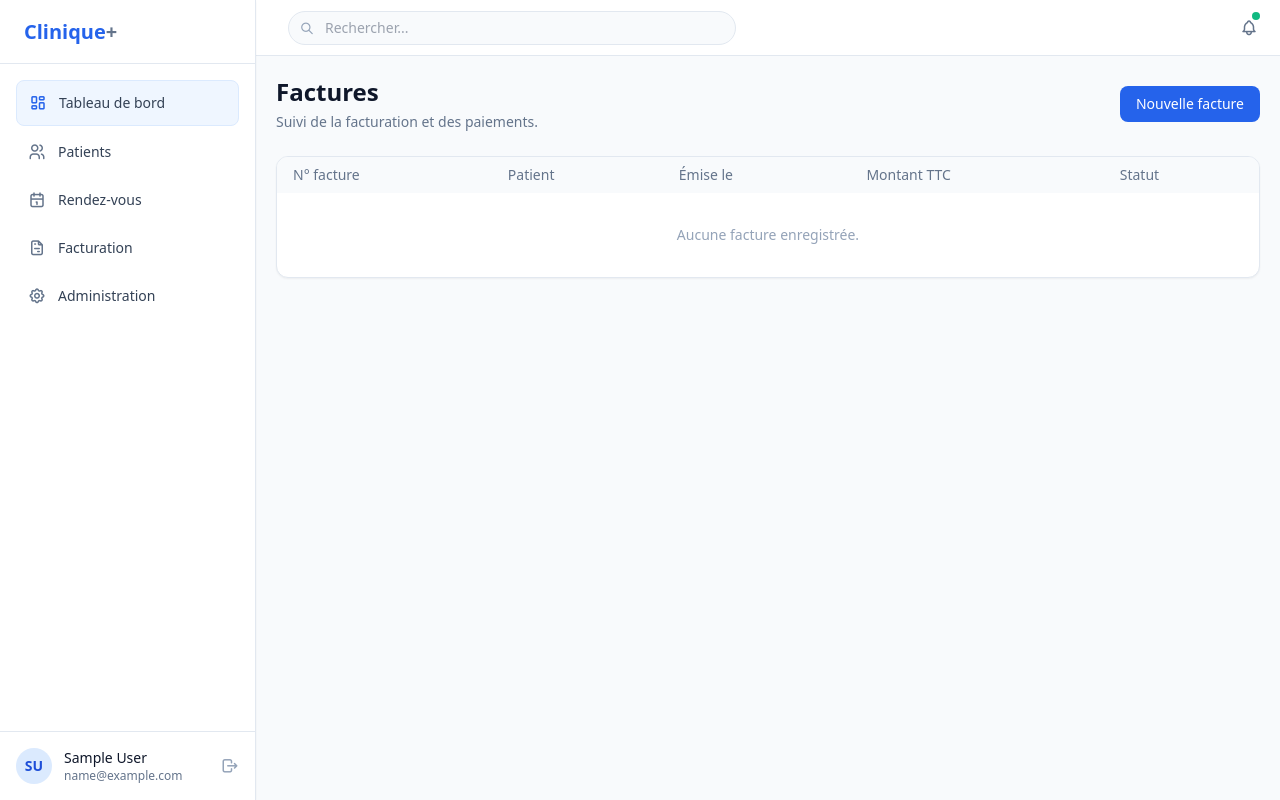
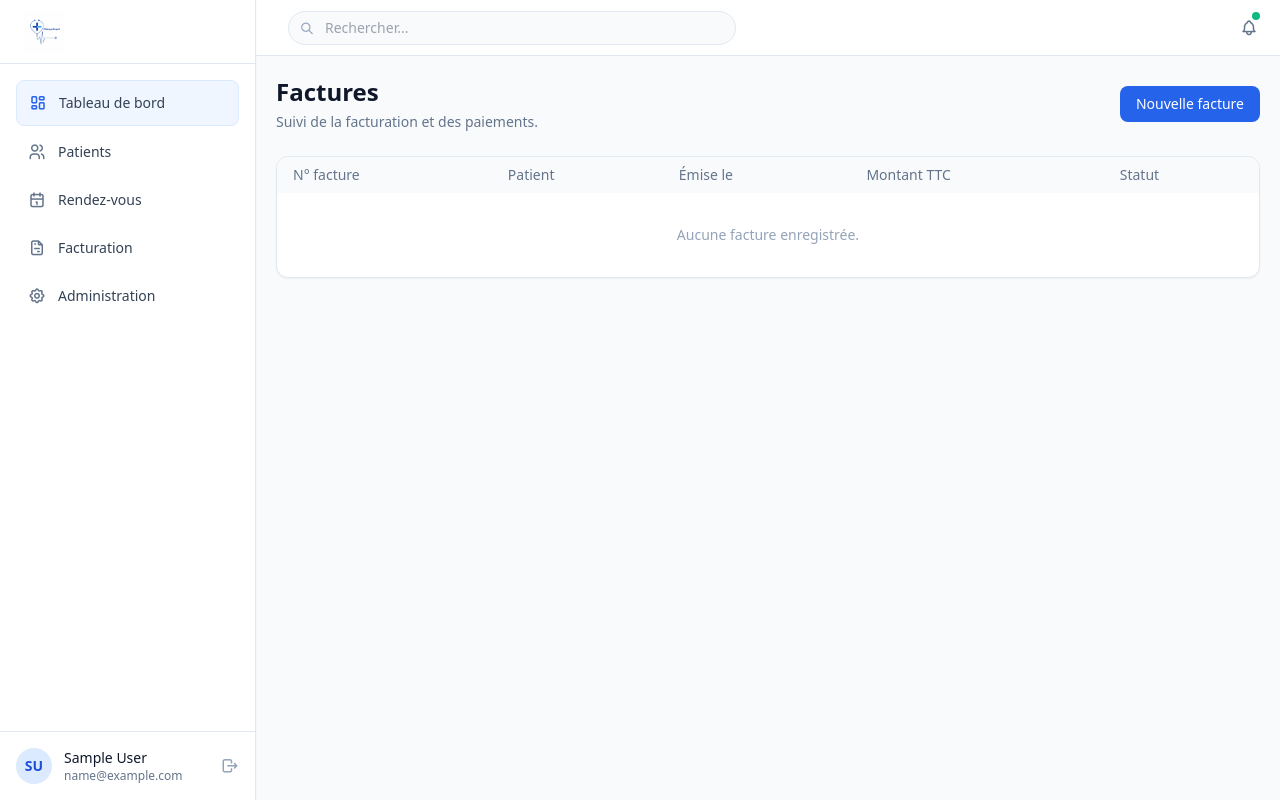
Before and after one commit to oussemaghanmi/clinique-esprit, a Django app: page /billing/ in a window 1280 px wide. Run offline with Django 4.2, Linux system fonts and the light colour scheme; the visitor is signed in with stand-in values (Sample User, id 1); data that the repository does not hold is empty; some libraries are stand-ins or nearby versions.

Commit message:
Update base.html

```diff
--- a/templates/base/base.html
+++ b/templates/base/base.html
@@ -1,3 +1,4 @@
+{% load static %}
 <!DOCTYPE html>
 <html lang="fr" class="scroll-smooth">
 <head>
@@ -87,7 +88,7 @@
             <!-- Logo -->
             <div class="flex items-center justify-between h-16 px-6 border-b border-slate-200">
                 <h1 class="text-xl font-semibold text-slate-900">
-                    <span class="text-primary-600">Clinique</span><span class="text-slate-500">+</span>
+                    <img src="{% static 'img/clinic.png' %}" alt="Clinique Esprit" class="h-10">
                 </h1>
                 <button
                     @click="sidebarOpen = false"
```
